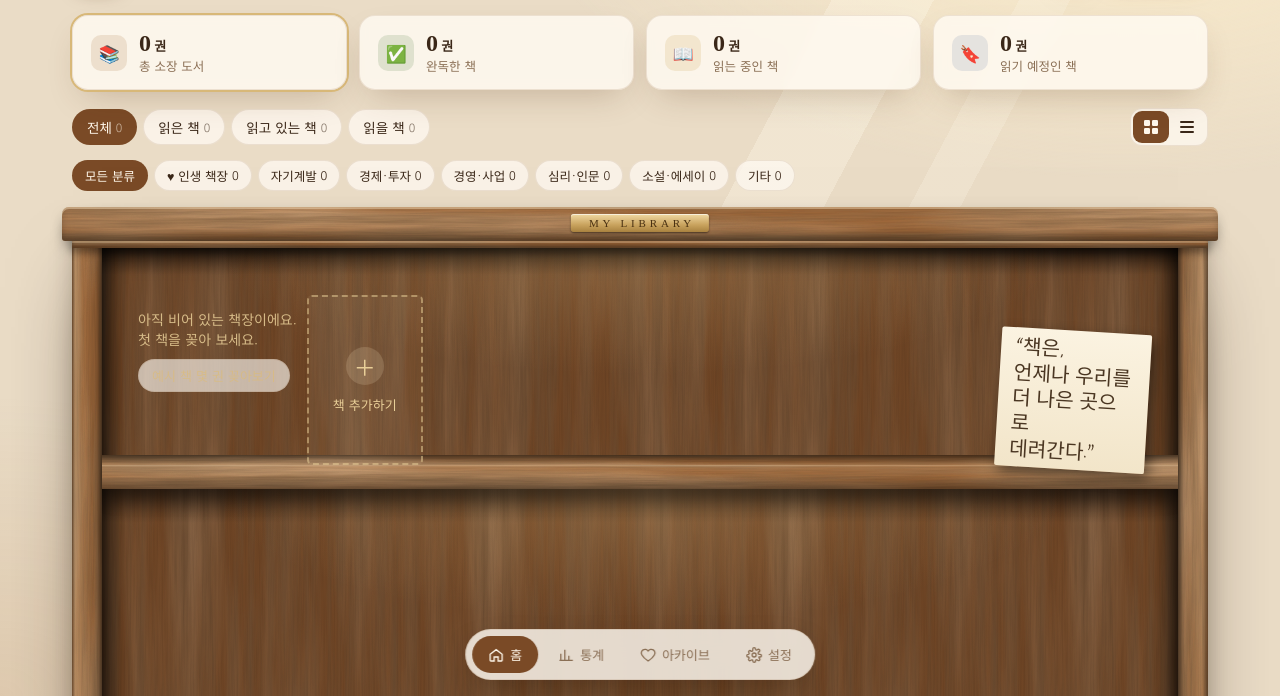
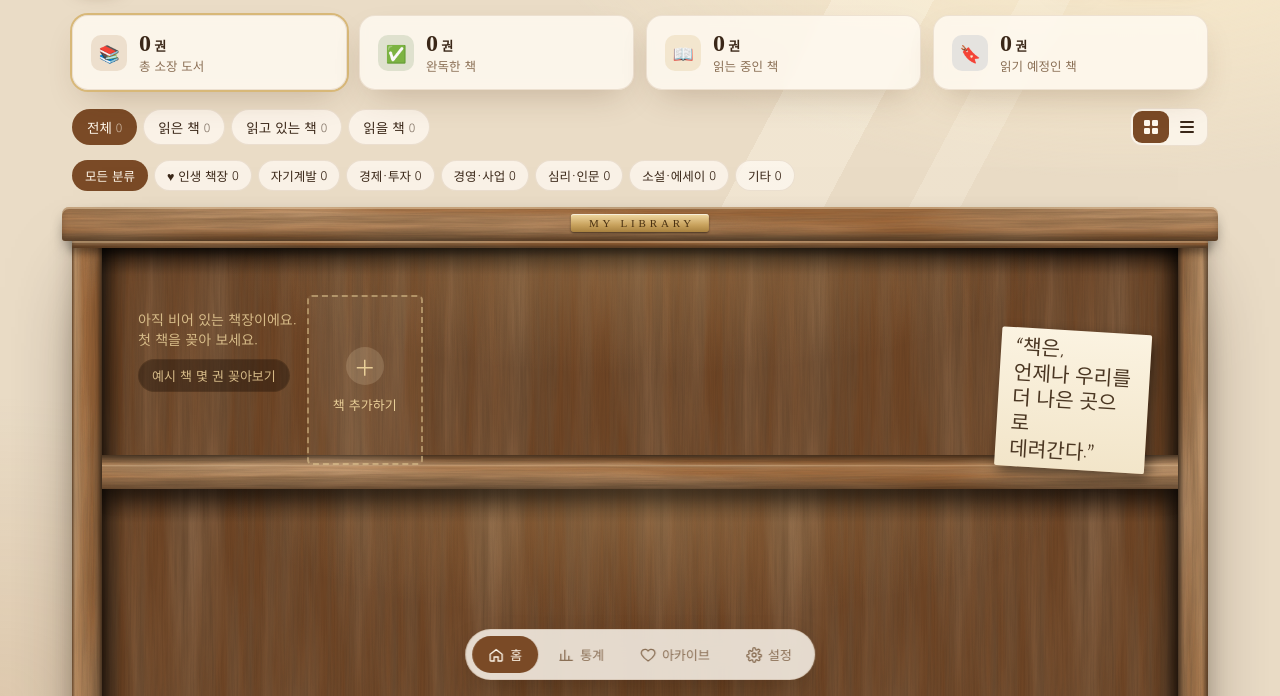
Before and after one commit to 10dkfha04-blip/reading-log, a plain HTML site: page index.html in a window 1280 px wide. Shown: the part 104-800 px from the top of the page. Drawn offline with Linux system fonts and the light colour scheme; a web font is replaced by a local one.

Commit message:
Update index.html

```diff
--- a/index.html
+++ b/index.html
@@ -1045,7 +1045,7 @@ function renderShelf(arriveId){
   const filteredView = ui.status !== "all" || ui.cat !== "all";
   if (!filteredView) push(`<button class="addcard" style="--bw:${addW}px;--bh:${avgH}px" id="shelfAdd"><span>＋</span>책 추가하기</button>`, addW + 22);
   if (!list.length){
-    rows[0].unshift(`<div class="empty-row">${filteredView ? "이 분류에 꽂힌 책이 아직 없어요." : `<div>아직 비어 있는 책장이에요.<br>첫 책을 꽂아 보세요.</div><button class="btn small" id="sampleBtn" style="color:var(--gold-2)">예시 책 몇 권 꽂아보기</button>`}</div>`);
+    rows[0].unshift(`<div class="empty-row">${filteredView ? "이 분류에 꽂힌 책이 아직 없어요." : `<div>아직 비어 있는 책장이에요.<br>첫 책을 꽂아 보세요.</div><button class="btn small" id="sampleBtn" style="color:var(--gold-2);background:rgba(20,10,4,.45)">예시 책 몇 권 꽂아보기</button>`}</div>`);
   }
   const nw = Math.round(150 * s);
   if (!filteredView && window.innerWidth >= 600){
```
